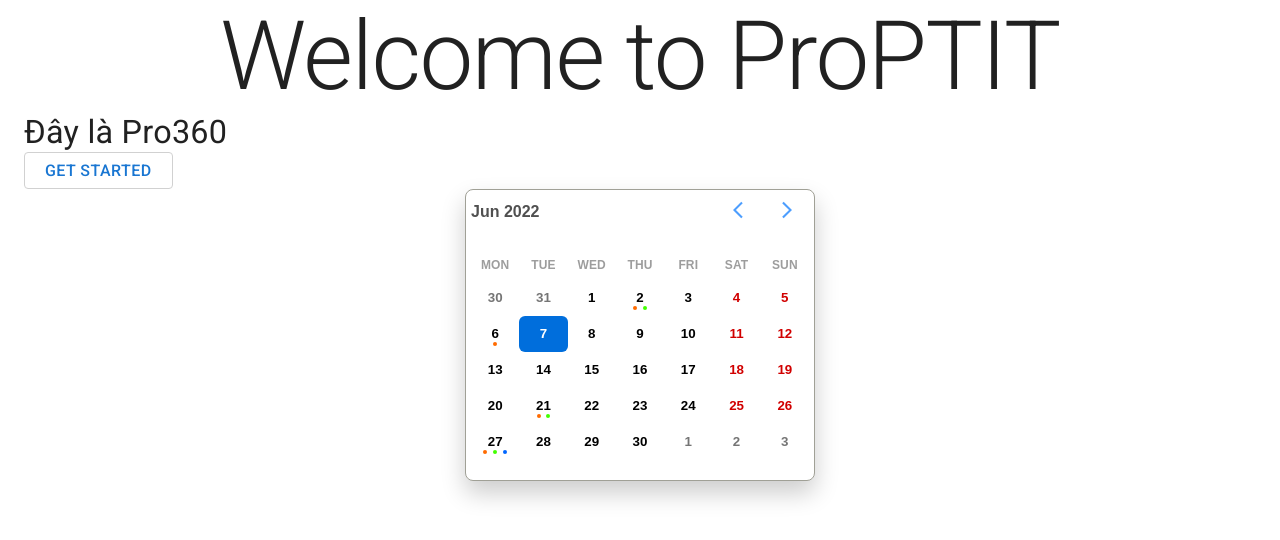
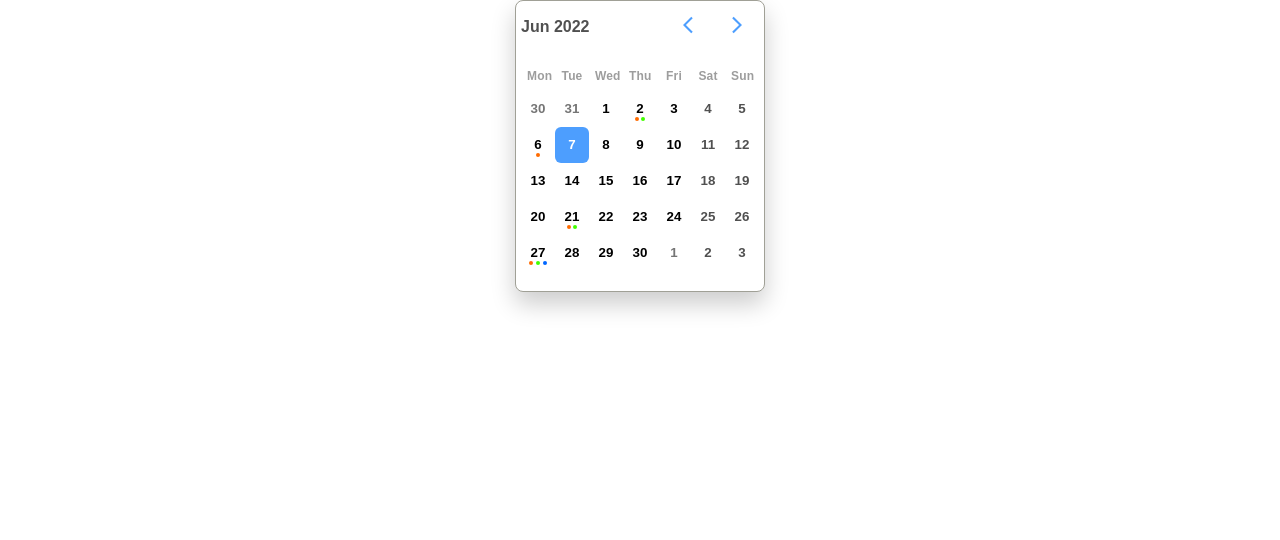
Before and after one commit to proptitclub/pro360-frontend, a Next.js app: page / in a window 1280 px wide. Shown: the top 540 px of the page. Built offline with nearby package versions, Linux system fonts and the light colour scheme.

Commit message:
first commit

```diff
--- a/src/components/SideBarCalendar/style.scss
+++ b/src/components/SideBarCalendar/SidebarCalendar.scss
@@ -1,3 +1,122 @@
+.react-calendar {
+  max-width: 100%;
+  background: white;
+  border: 1px solid #a0a096;
+  font-family: Arial, Helvetica, sans-serif;
+  line-height: 1.125em;
+}
+.react-calendar--doubleView {
+  width: 700px;
+}
+.react-calendar--doubleView .react-calendar__viewContainer {
+  display: flex;
+  margin: -0.5em;
+}
+.react-calendar--doubleView .react-calendar__viewContainer > * {
+  width: 50%;
+  margin: 0.5em;
+}
+.react-calendar,
+.react-calendar *,
+.react-calendar *:before,
+.react-calendar *:after {
+  -moz-box-sizing: border-box;
+  -webkit-box-sizing: border-box;
+  box-sizing: border-box;
+}
+.react-calendar button {
+  margin: 0;
+  border: 0;
+  outline: none;
+}
+.react-calendar button:enabled:hover {
+  cursor: pointer;
+}
+.react-calendar__navigation {
+  display: flex;
+  height: 44px;
+  margin-bottom: 1em;
+}
+.react-calendar__navigation button {
+  min-width: 44px;
+  background: none;
+}
+.react-calendar__navigation button:disabled {
+  background-color: #f0f0f0;
+}
+.react-calendar__navigation button:enabled:hover,
+.react-calendar__navigation button:enabled:focus {
+  background-color: #e6e6e6;
+}
+.react-calendar__month-view__weekdays {
+  text-align: center;
+  text-transform: uppercase;
+  font-weight: bold;
+  font-size: 0.75em;
+}
+.react-calendar__month-view__weekdays__weekday {
+  padding: 0.5em;
+}
+.react-calendar__month-view__weekNumbers .react-calendar__tile {
+  display: flex;
+  align-items: center;
+  justify-content: center;
+  font-size: 0.75em;
+  font-weight: bold;
+}
+
+.react-calendar__month-view__days__day--neighboringMonth {
+  color: #757575;
+}
+.react-calendar__year-view .react-calendar__tile,
+.react-calendar__decade-view .react-calendar__tile,
+.react-calendar__century-view .react-calendar__tile {
+  padding: 2em 0.5em;
+}
+.react-calendar__tile {
+  max-width: 100%;
+  padding: 10px 6.6667px;
+  background: none;
+  text-align: center;
+  line-height: 16px;
+}
+.react-calendar__tile:disabled {
+  background-color: #f0f0f0;
+}
+.react-calendar__tile:enabled:hover,
+.react-calendar__tile:enabled:focus {
+  background-color: #e6e6e6;
+}
+.react-calendar__tile--now {
+  background: #ffff76;
+}
+.react-calendar__tile--now:enabled:hover,
+.react-calendar__tile--now:enabled:focus {
+  background: #ffffa9;
+}
+.react-calendar__tile--hasActive {
+  background: #76baff;
+}
+.react-calendar__tile--hasActive:enabled:hover,
+.react-calendar__tile--hasActive:enabled:focus {
+  background: #a9d4ff;
+}
+.react-calendar__tile--active {
+  background: #006edc;
+  color: white;
+}
+.react-calendar__tile--active:enabled:hover,
+.react-calendar__tile--active:enabled:focus {
+  background: #1087ff;
+}
+.react-calendar--selectRange .react-calendar__tile--hover {
+  background-color: #e6e6e6;
+}
+
+
+
+//tesst
+
 .calendar-container{
   display: flex;
   justify-content: center;
@@ -8,7 +127,7 @@
   max-width: 100%;
   margin: auto;
   background-color: #fff;
-  color: #222;
+  color: #222!important;
   border-radius: 8px;
   box-shadow: 0 12px 24px rgba(0, 0, 0, 0.2);
   font-family: Arial, Helvetica, sans-serif;
@@ -50,10 +169,13 @@
    display: none;
  }
 
+
  .react-calendar__month-view__weekdays{
-   color: #9d9d9d;
-   text-transform: capitalize;
+
+  color: #9d9d9d;
+   text-transform: capitalize!important;
  }
+
 
  button.react-calendar__navigation__label{
   order: -1;
@@ -65,7 +187,7 @@
 
 
   .react-calendar__month-view__days__day--weekend {
-  color: inherit;
+  color: #505050;
  }
  .react-calendar__tile:enabled:hover,
  .react-calendar__tile:enabled:focus {
--- a/src/components/SideBarCalendar/index.tsx
+++ b/src/components/SideBarCalendar/index.tsx
@@ -3,7 +3,7 @@ import Calendar from 'react-calendar';
 import moment from 'moment';
 import ArrowForwardIosIcon from '@mui/icons-material/ArrowForwardIos';
 import ArrowBackIosIcon from '@mui/icons-material/ArrowBackIos';
-import 'react-calendar/dist/Calendar.css';
+
 const SideBarCalendar = () => {
     const mark:Array<{date: string, dots: number}> = [
         {
@@ -30,7 +30,7 @@ const SideBarCalendar = () => {
       ]
 
       const [date, setDate] = useState(new Date());
-      const [currentDate, setcurrentDate] : any = useState(new Date())
+      const [currentDate, setcurrentDate] = useState(new Date())
 
 
     return (
@@ -58,7 +58,7 @@ const SideBarCalendar = () => {
 
       tileContent={({ date, activeStartDate }) => {
 
-        const x = mark.find(x=>x.date===moment(date).format("DD-MM-YYYY"))
+        const x = mark.find(x=>x.date===moment(date).format('DD-MM-YYYY'))
 
 
         if(typeof x !== 'undefined'){
--- a/src/pages/index.tsx
+++ b/src/pages/index.tsx
@@ -3,7 +3,7 @@ import type { NextPage } from 'next';
 import Head from 'next/head';
 
 import MyButton from '@/components/MyButton';
-import SideBarCalendar from '@/components/SideBarCalendar';
+import SideBarCalendar from '@/components/SidebarCalendar';
 
 const Home: NextPage = () => {
   return (
@@ -12,15 +12,6 @@ const Home: NextPage = () => {
         <title>Home | Pro360</title>
       </Head>
       <Container maxWidth='xl'>
-        <Box>
-          <Typography variant='h1' textAlign='center'>
-            Welcome to ProPTIT
-          </Typography>
-        </Box>
-        <Box>
-          <Typography variant='h4'>Đây là Pro360</Typography>
-          <MyButton variant='outlined' text='Get Started' />
-        </Box>
         <SideBarCalendar />
       </Container>
     </>
--- a/styles/app.scss
+++ b/styles/app.scss
@@ -10,4 +10,4 @@
 
 //custom
 @import './custom/main';
-@import '../src/components/SideBarCalendar/style';
+@import '../src/components/SidebarCalendar/SidebarCalendar.scss'
```
